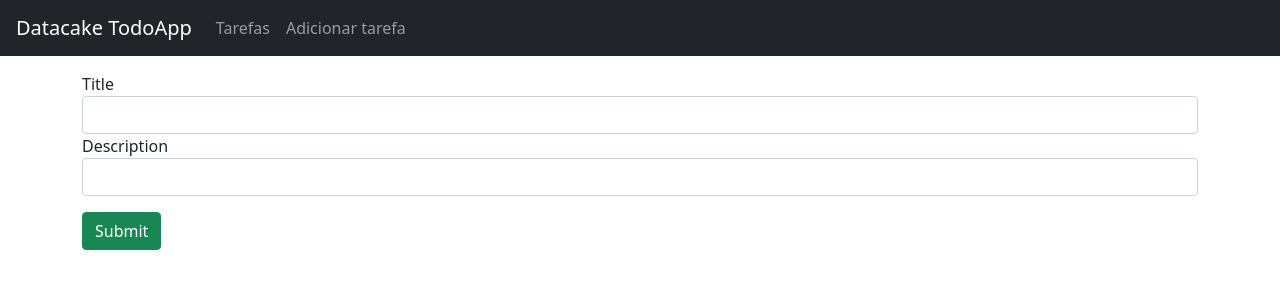
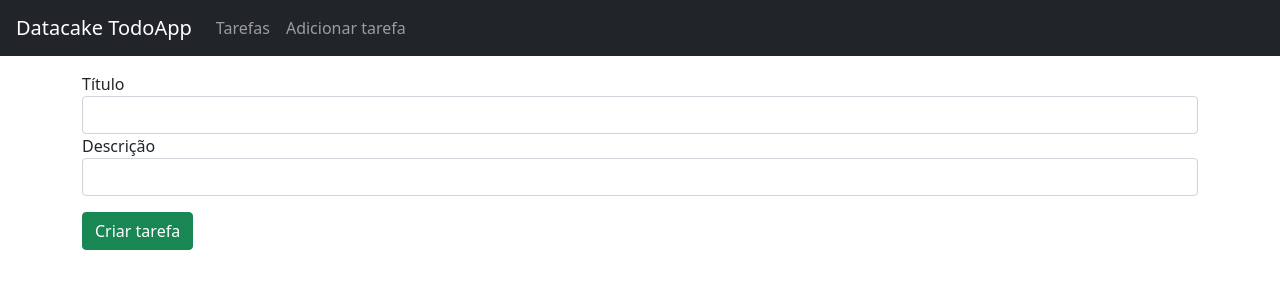
Before and after one commit to samluiz/TodoApp-Angular-Frontend, an Angular app: page /add in a window 1280 px wide. Shown: the top 300 px of the page. Built offline with nearby package versions, Linux system fonts and the light colour scheme.

Commit message:
add favicon

```diff
--- a/src/app/components/add-task/add-task.component.html
+++ b/src/app/components/add-task/add-task.component.html
@@ -1,7 +1,7 @@
 <div class="submit-form">
   <div *ngIf="!submitted">
     <div class="form-group">
-      <label for="title">Title</label>
+      <label for="title">Título</label>
       <input
         type="text"
         class="form-control"
@@ -12,7 +12,7 @@
       />
     </div>
     <div class="form-group">
-      <label for="description">Description</label>
+      <label for="description">Descrição</label>
       <input
         class="form-control"
         id="description"
@@ -21,10 +21,14 @@
         name="description"
       />
     </div>
-    <button (click)="saveTask()" class="btn btn-success mt-3">Submit</button>
+    <button (click)="saveTask()" class="btn btn-success mt-3">
+      Criar tarefa
+    </button>
   </div>
   <div *ngIf="submitted">
-    <h4>Task created successfully!</h4>
-    <button class="btn btn-success" (click)="newTask()">Add</button>
+    <h4>Tarefa criada com sucesso</h4>
+    <button class="btn btn-success" (click)="newTask()">
+      Adicionar outra tarefa
+    </button>
   </div>
 </div>
--- a/src/app/components/task-list/task-list.component.ts
+++ b/src/app/components/task-list/task-list.component.ts
@@ -64,7 +64,6 @@ export class TaskListComponent implements OnInit {
 
   deleteTask(id) {
     id = this.currentTask.id;
-    console.log(id);
     if (!this.currentTask.complete) {
       if (confirm("Isto irá deletar a tarefa, você já completou??")) {
         this.crudService.delete(id).subscribe((response) => {
--- a/src/index.html
+++ b/src/index.html
@@ -6,7 +6,7 @@
     <base href="/" />
 
     <meta name="viewport" content="width=device-width, initial-scale=1" />
-    <link rel="icon" type="image/x-icon" href="favicon.ico" />
+    <link rel="icon" type="image/x-icon" href="./assets/img/favicon.ico" />
     <link
       href="https://cdn.jsdelivr.net/npm/bootstrap@5.0.2/dist/css/bootstrap.min.css"
       rel="stylesheet"
```
Also changed, not shown: 2 other files (tests, documents, lock files or other folders).
